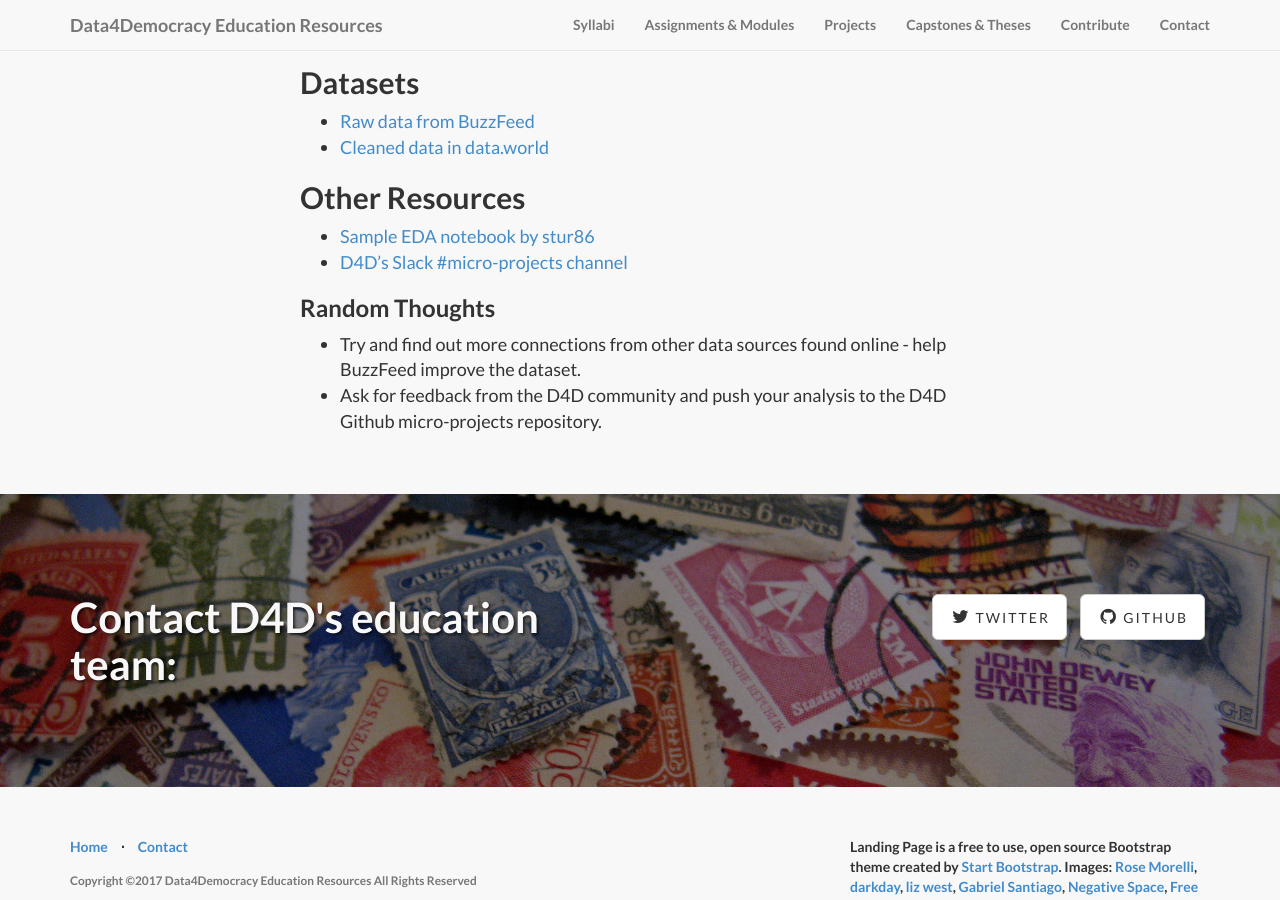
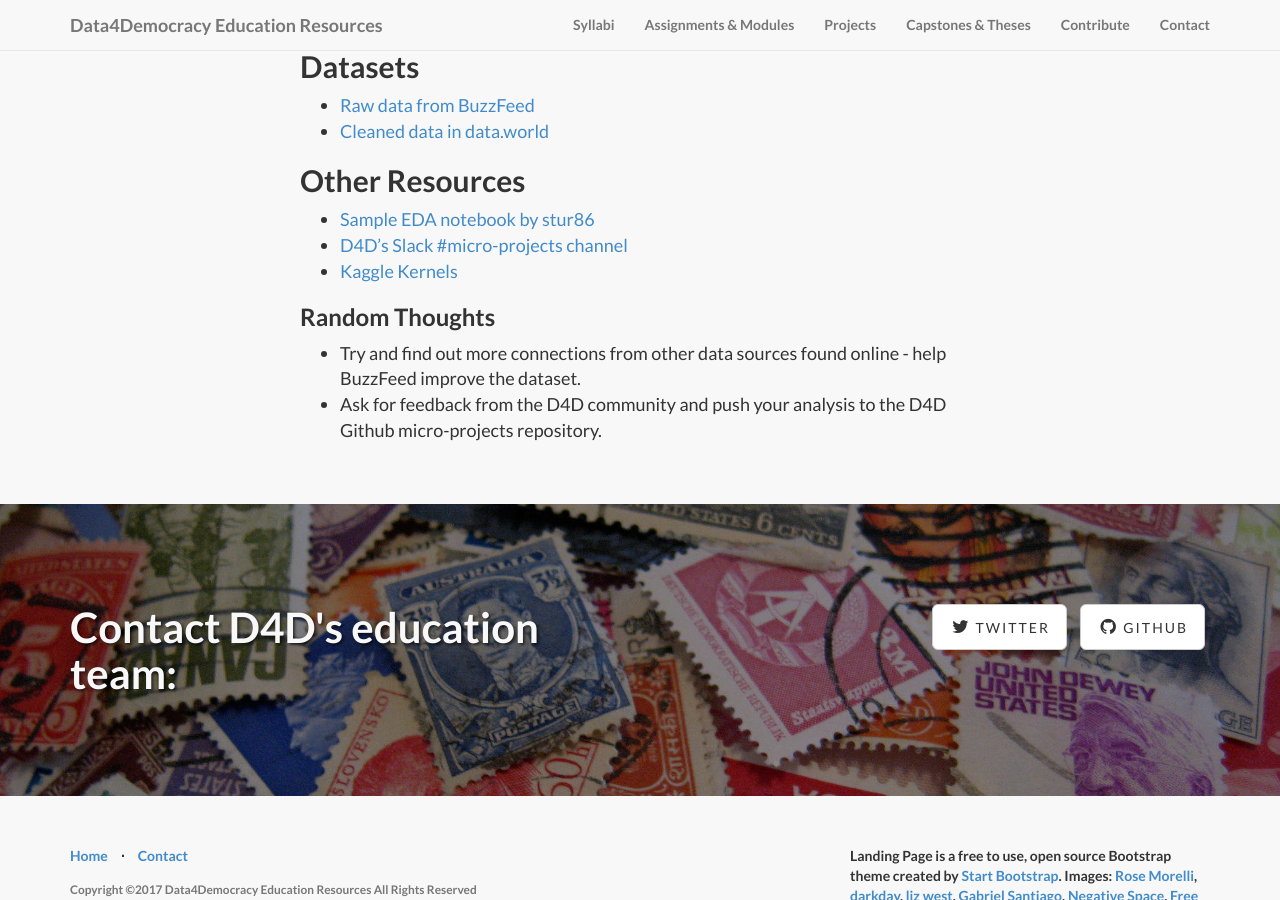
Before and after one commit to Data4Democracy/educational-hub, a Jekyll site: the page built from projects/trump_world.md, in a window 1280 px wide and 900 px high, scrolled down 1431 px. Built offline with Jekyll 4.4.1, drawn with Linux system fonts in a browser that asks for light colours.

Commit message:
Updated resources

```diff
--- a/projects/trump_world.md
+++ b/projects/trump_world.md
@@ -31,7 +31,7 @@ This module is designed to help students meet the following learning objectives:
 
 <!-- Assignment prompt for students with clear details about what to do to accomplish the learning objectives. This could include a detailed assignment prompt, or a list of possible tasks that students/instructors could choose to engage. Where possible provide links to public examples. Where appropriate, reference specific learning objectives. -->
 
-### Exploratory Data Analysis
+#### Exploratory Data Analysis
 
 - Perform exploratory data analysis on the datasets given in data.world
 - Clean the data to merge companies if they are listed in different rows but are essentially the same.
@@ -45,6 +45,7 @@ This module is designed to help students meet the following learning objectives:
 ## Other Resources
 - [Sample EDA notebook by stur86](https://github.com/Data4Democracy/micro-projects/tree/master/trumpworld)
 - [D4D's Slack #micro-projects channel](https://datafordemocracy.slack.com/)
+- [Kaggle Kernels](https://www.kaggle.com/buzzfeed/trumpworld)
 
 ### Random Thoughts
 
```
